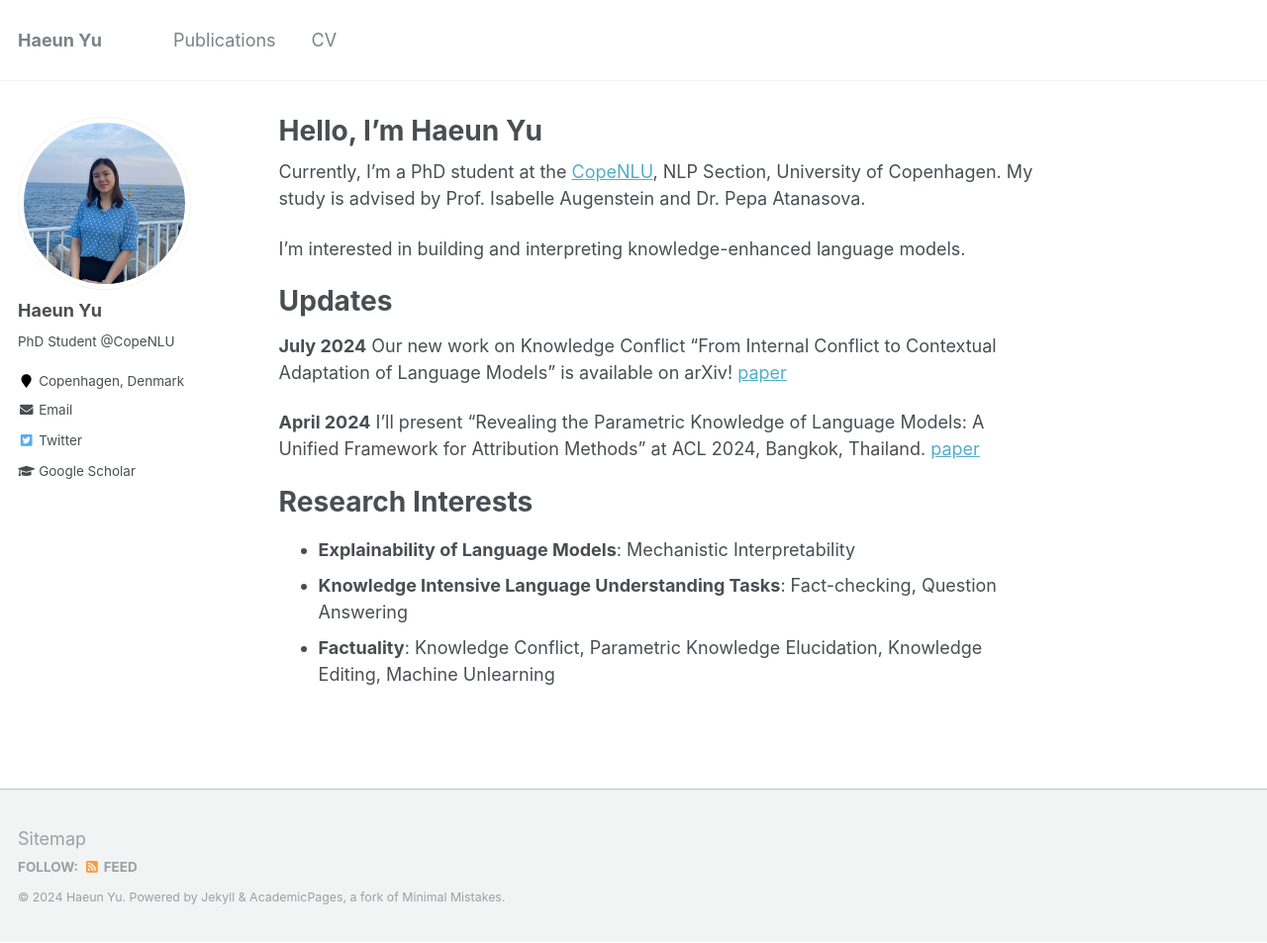
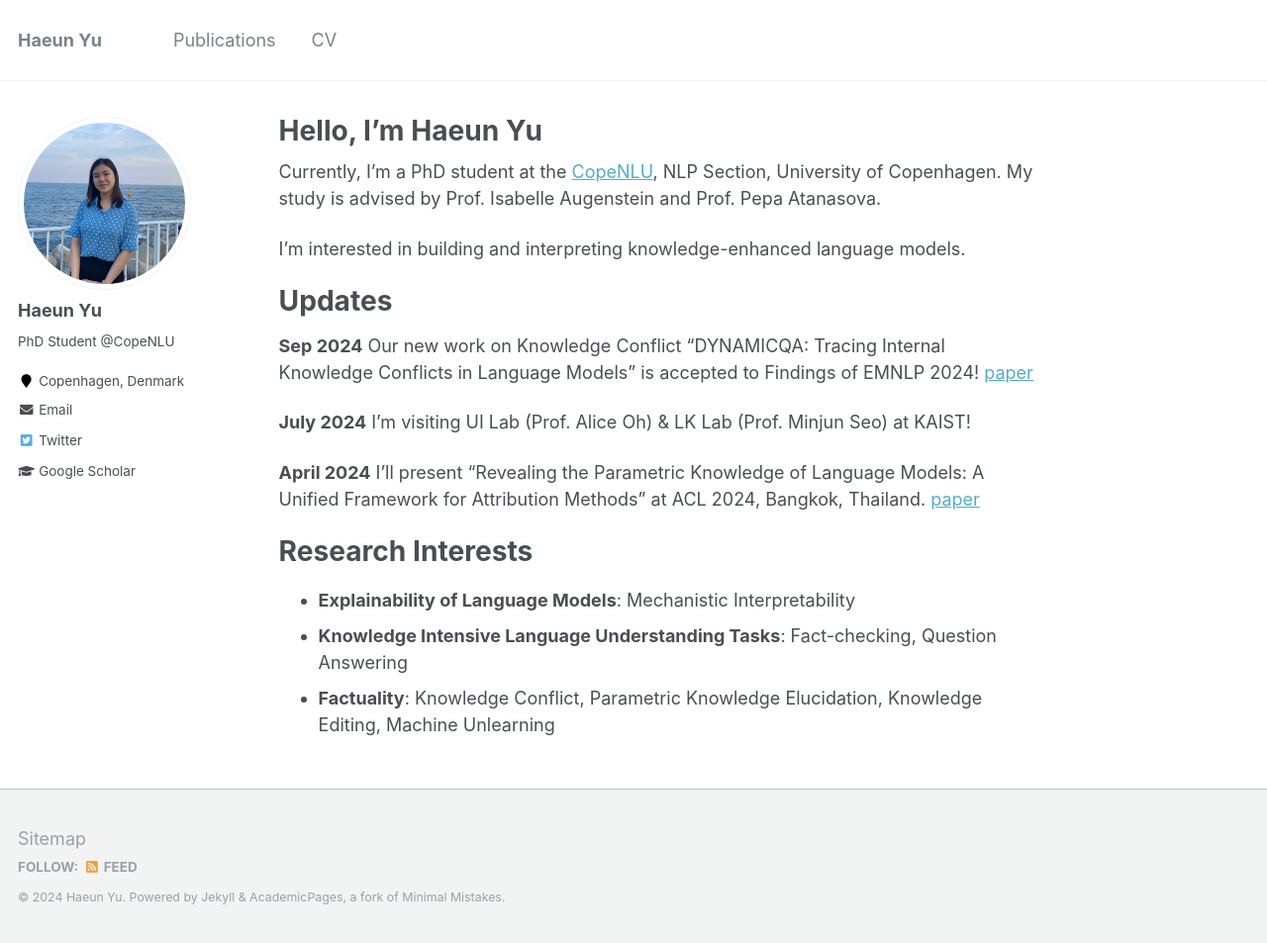
Before and after one commit to HaeunYu/haeunyu.github.io, a Jekyll site: the page built from _pages/about.md, in a window 1280 px wide and 953 px high. Shown: the whole window at 99% size. Built offline with Jekyll 4.4.1, drawn with Linux system fonts in a browser that asks for light colours.

Commit message:
Oct update

```diff
--- a/_pages/about.md
+++ b/_pages/about.md
@@ -8,14 +8,16 @@ redirect_from:
   - /about.html
 ---
 
-Currently, I'm a PhD student at the [CopeNLU](https://www.copenlu.com/), NLP Section, University of Copenhagen. My study is advised by Prof. Isabelle Augenstein and Dr. Pepa Atanasova.
+Currently, I'm a PhD student at the [CopeNLU](https://www.copenlu.com/), NLP Section, University of Copenhagen. My study is advised by Prof. Isabelle Augenstein and Prof. Pepa Atanasova.
 
 I'm interested in building and interpreting knowledge-enhanced language models.
 
 
 Updates
 =====
-**July 2024** Our new work on Knowledge Conflict "From Internal Conflict to Contextual Adaptation of Language Models" is available on arXiv! [paper](https://arxiv.org/abs/2407.17023)
+**Sep 2024** Our new work on Knowledge Conflict "DYNAMICQA: Tracing Internal Knowledge Conflicts in Language Models" is accepted to Findings of EMNLP 2024! [paper](https://arxiv.org/abs/2407.17023)
+
+**July 2024** I'm visiting UI Lab (Prof. Alice Oh) & LK Lab (Prof. Minjun Seo) at KAIST!
 
 **April 2024** I'll present "Revealing the Parametric Knowledge of Language Models: A Unified Framework for Attribution Methods" at ACL 2024, Bangkok, Thailand. [paper](https://aclanthology.org/2024.acl-long.444/)
 
```
Also changed, not shown: _pages/publications.md (+1 -1 lines), 1 other file.
